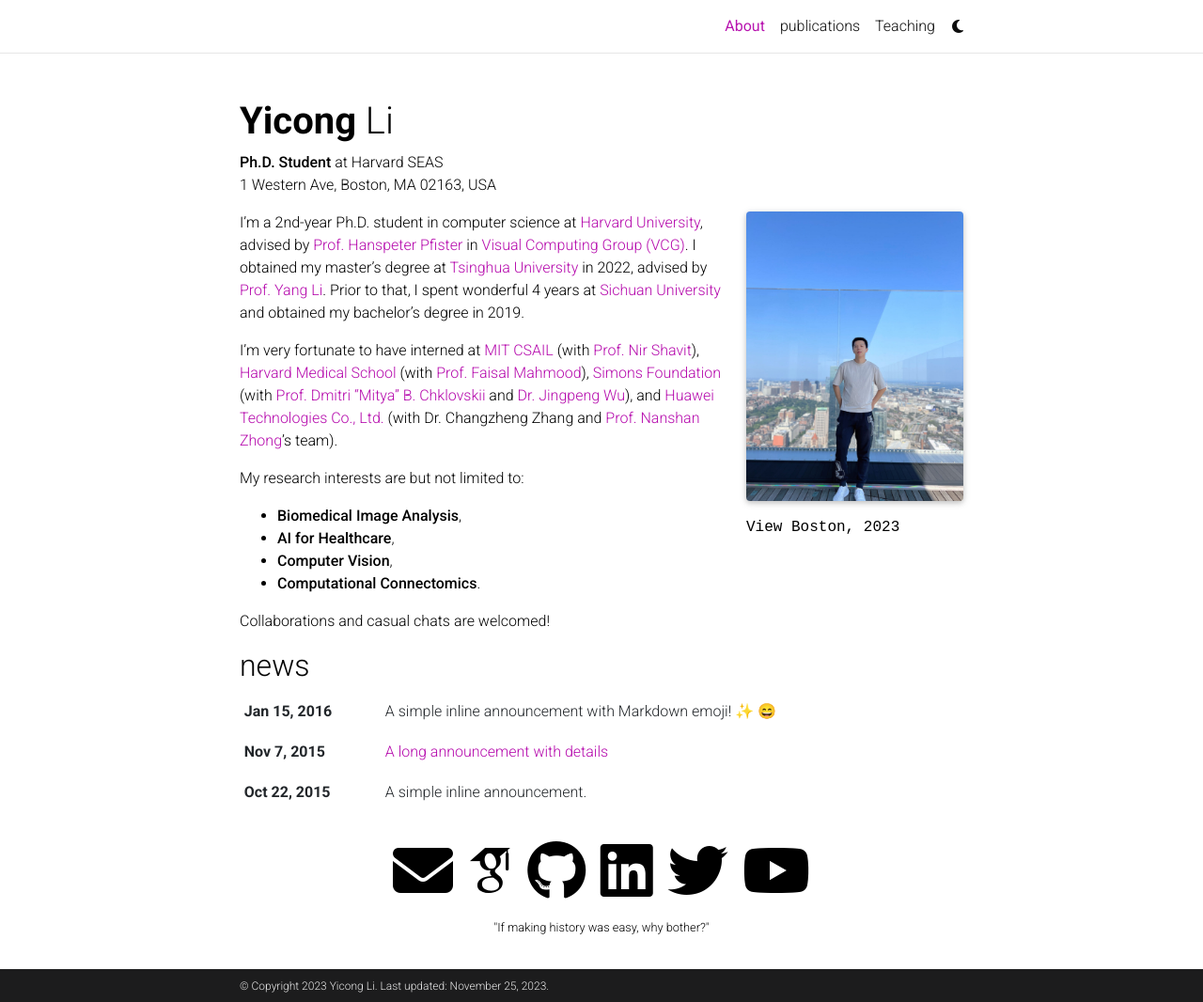
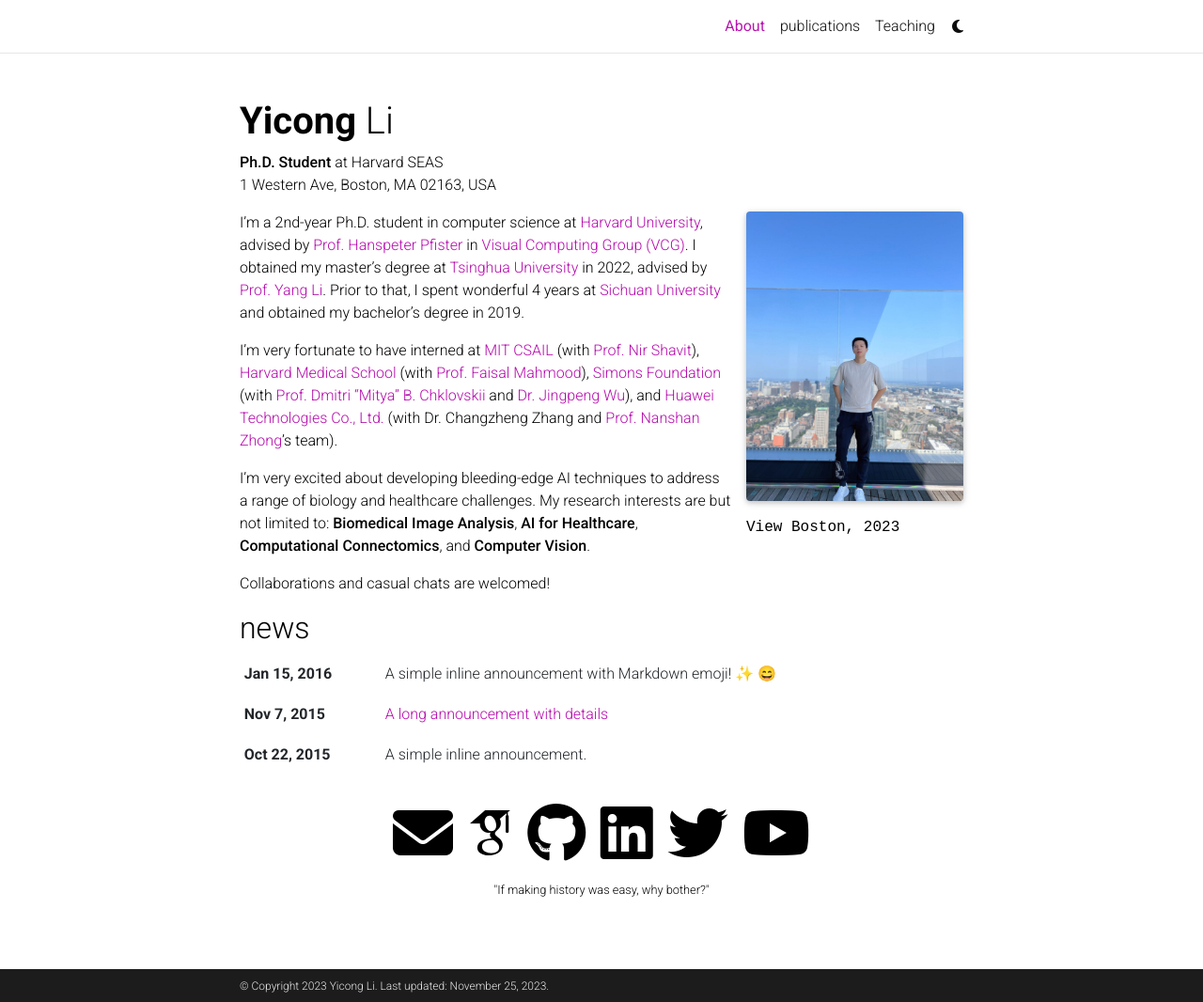
Before and after one commit to Yicong-Li/Yicong-Li.github.io, a Jekyll site: the page built from _pages/about.md, in a window 1280 px wide and 1066 px high. Shown: the whole window at 94% size. Built offline with Jekyll 4.4.1, drawn with Linux system fonts in a browser that asks for light colours; full-size pictures stand in for the smaller copies a plugin makes; emoji names are drawn with the system emoji font; some web fonts are replaced; comment, search, counter and statistics services are not loaded; a style sheet for code colours, icons or effects is not loaded.

Commit message:
change main page

```diff
--- a/_pages/about.md
+++ b/_pages/about.md
@@ -21,10 +21,6 @@
 
 I'm very fortunate to have interned at [MIT CSAIL](https://www.csail.mit.edu/) (with [Prof. Nir Shavit](https://people.csail.mit.edu/shanir/)), [Harvard Medical School](https://hms.harvard.edu/) (with [Prof. Faisal Mahmood](https://faisal.ai/)), [Simons Foundation](https://www.simonsfoundation.org/) (with [Prof. Dmitri "Mitya" B. Chklovskii](https://neural-circuits-and-algorithms.github.io/) and [Dr. Jingpeng Wu](https://scholar.google.com/citations?user=ZB6o8OMAAAAJ&hl=en)), and [Huawei Technologies Co., Ltd.](https://www.huawei.com/en/) (with Dr. Changzheng Zhang and [Prof. Nanshan Zhong](https://en.wikipedia.org/wiki/Zhong_Nanshan)'s team).
 
-My research interests are but not limited to:
-* **Biomedical Image Analysis**,
-* **AI for Healthcare**,
-* **Computer Vision**,
-* **Computational Connectomics**.
+I'm very excited about developing bleeding-edge AI techniques to address a range of biology and healthcare challenges. My research interests are but not limited to: **Biomedical Image Analysis**, **AI for Healthcare**, **Computational Connectomics**, and **Computer Vision**.
 
 Collaborations and casual chats are welcomed!
```
